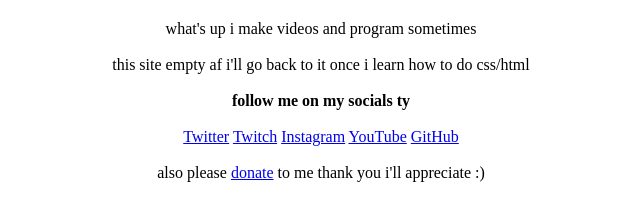
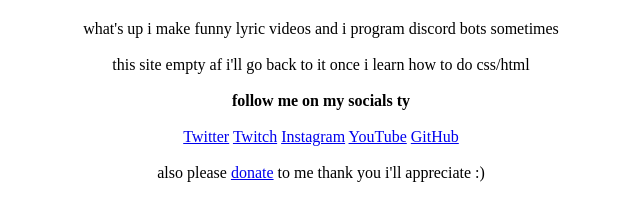
Before and after one commit to angelolz/angelolz1.github.io, a plain HTML site: page index.html in a window 1280 px wide. Shown: the part 46-266 px from the top of the page, without its empty margins (319-959 px from the left). Drawn offline with Linux system fonts and the light colour scheme.

Commit message:
Update index.html

```diff
--- a/index.html
+++ b/index.html
@@ -6,7 +6,7 @@
     <body>
         <center>
         <h1>Hello! I'm Angelolz.</h1>
-        what's up i make videos and program sometimes
+        what's up i make funny lyric videos and i program discord bots sometimes
 
         <br></br>
         this site empty af i'll go back to it once i learn how to do css/html
```
